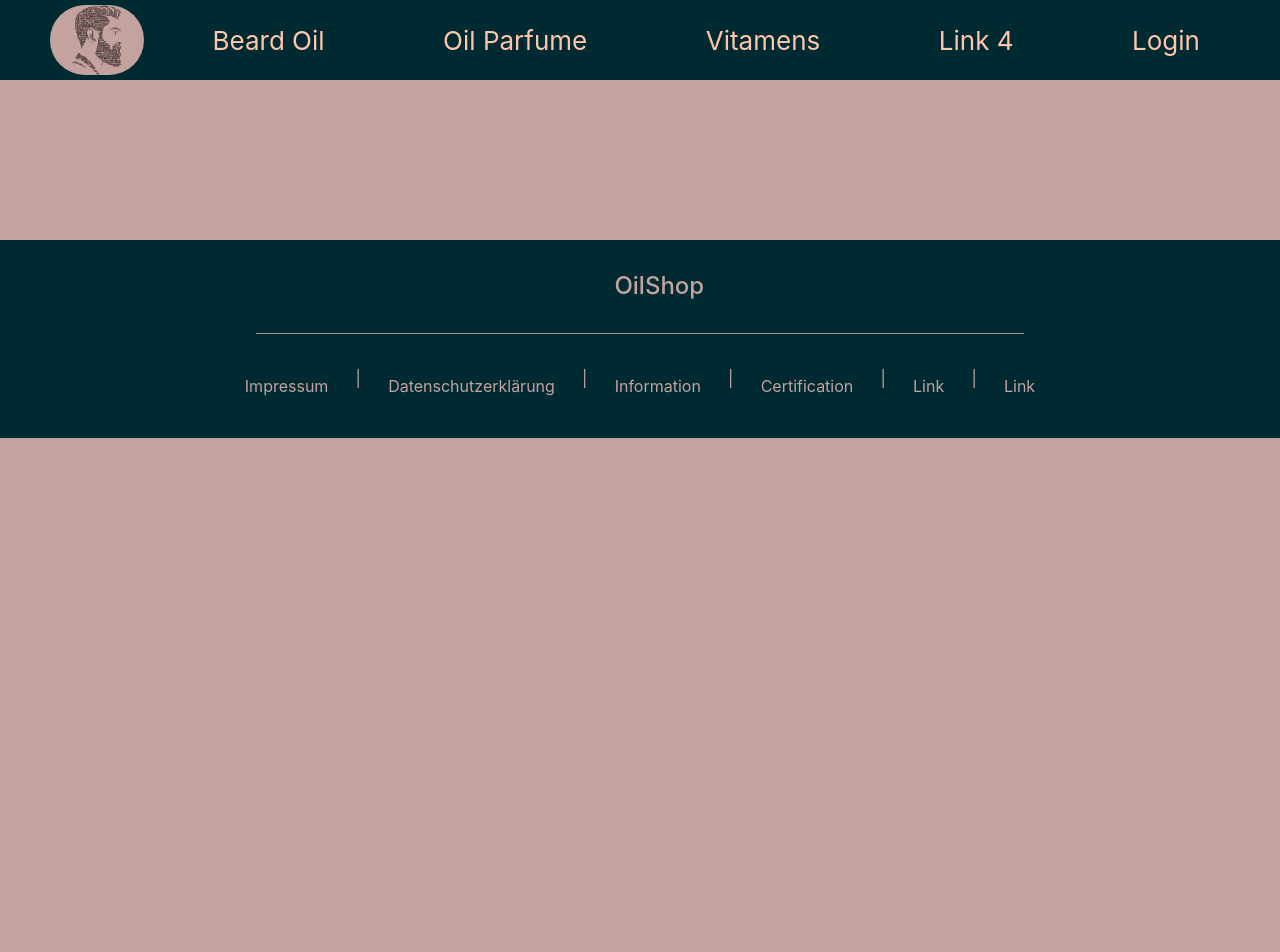
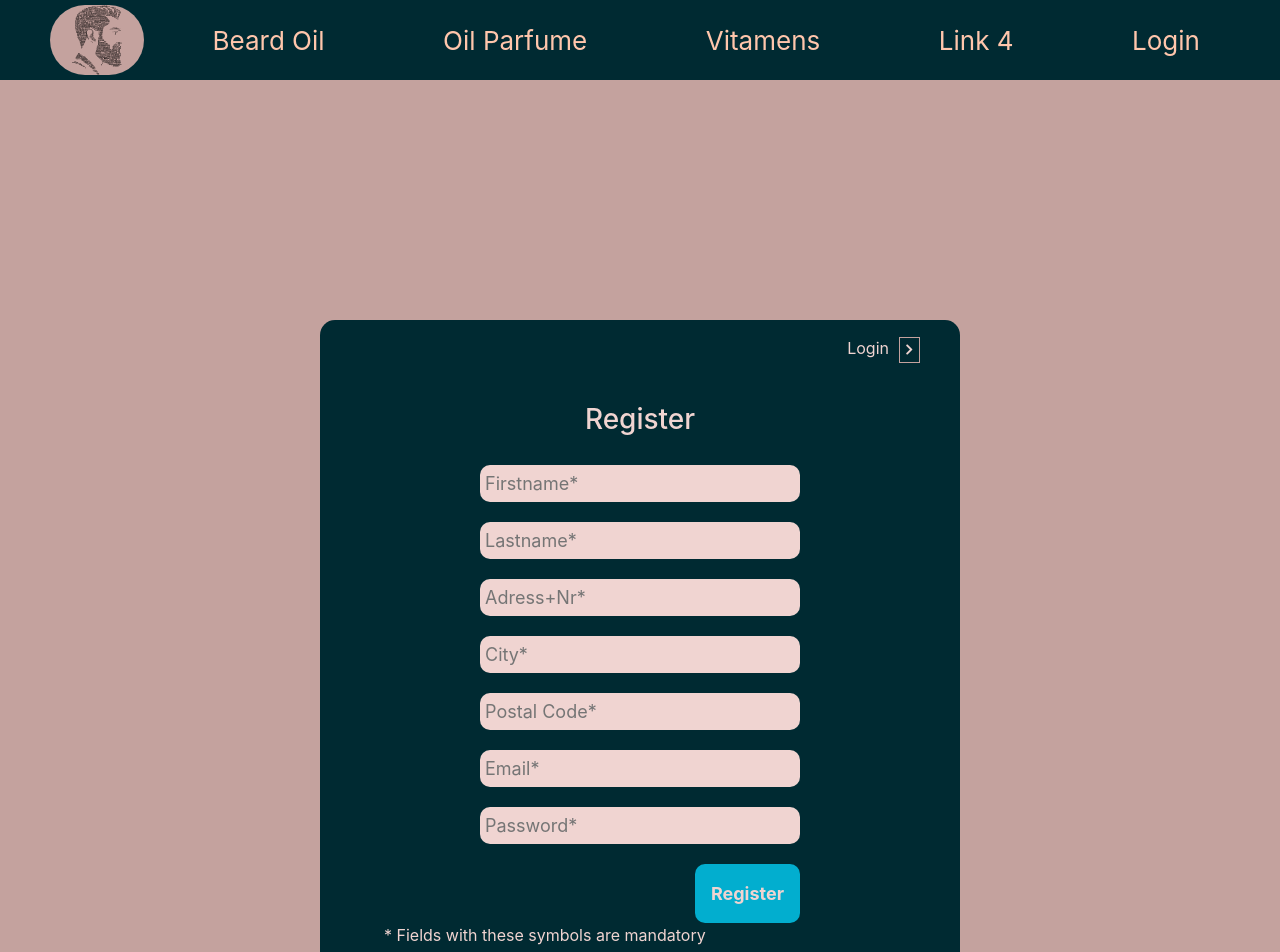
Before and after one commit to karaKaan/oilshop, a React (Create React App) app: page /register in a window 1280 px wide. Shown: the top 952 px of the page. Before the commit the page ends 800 px from the top, so only its background shows below. Built offline with nearby package versions, Linux system fonts and the light colour scheme.

Commit message:
created the register Page

```diff
--- a/src/base/_colors.scss
+++ b/src/base/_colors.scss
@@ -13,3 +13,13 @@ $success: #02aecf;
     color: $inputColor;
     background-color: $success;
 }
+
+@mixin inputField {
+    font-size: 18px;
+    width: 100%;
+    background-color: $inputColor;
+    color: $navFooter;
+    border-radius: 10px;
+    padding: 5px;
+    margin-bottom: 20px;
+}
--- a/src/components/app/App.jsx
+++ b/src/components/app/App.jsx
@@ -1,5 +1,7 @@
 import React, {  } from 'react'
 import { BrowserRouter as Router, Route } from 'react-router-dom'
+
+import Register from '../../register/Register'
 import Footer from '../footer/Footer'
 import Login from '../login/Login'
 import Navbar from '../navbar/Navbar'
@@ -11,6 +13,7 @@ export default function App() {
         <Router>
             <Navbar/>
             <Route path='/login' component={Login}/>
+            <Route path='/register' component={Register}/>
             <Footer/>
         </Router>
     )
--- a/src/components/login/Login.scss
+++ b/src/components/login/Login.scss
@@ -1,14 +1,12 @@
 @import  '../../base/colors';
 .formWrapper{
     // display: flex;
+    // flex-direction: column;
     // justify-content: center;
     align-items: center;
     margin: 5% auto 0 auto;
 }
 
-.formWrapper>input:nth-child(1){
-    margin-bottom: 20px;
-}
 
 .formWrapper>input{
     font-size: 18px;
@@ -17,6 +15,12 @@
     color: $navFooter;
     border-radius: 10px;
     padding: 5px;
+    margin-bottom: 20px;
+}
+.input{
+    // display: flex;
+    flex-direction: column;
+    flex: 1;
 }
 
 .formWrapper>input::placeholder{
@@ -35,8 +39,8 @@
     flex-direction: column;
     background-color: $navFooter;
     width: 50%;
-    height: 600px;
     margin: 15rem auto 20rem auto;
+    padding-bottom: 50px;
     border-radius: 15px;
 }
 
--- /dev/null
+++ b/src/register/Register.jsx
@@ -0,0 +1,26 @@
+import React from 'react';
+import { Link } from 'react-router-dom'
+
+import './Register.scss';
+
+export default function Register() {
+    return(
+        <div className="loginWrapper">
+        <Link to="/login"><p className="register">Login <i className="fas fa-chevron-right" /></p></Link>
+
+        <h3 className="loginTitle">Register</h3>
+
+    <form className="registerFormWrapper" action="" >
+        <input className="input" type="text" placeholder="Firstname*"/>
+        <input className="input" type="text" placeholder="Lastname*"/>
+        <input className="input" type="text" placeholder="Adress+Nr*"/>
+        <input className="input" type="text" placeholder="City*"/>
+        <input className="input" type="text" placeholder="Postal Code*"/>
+        <input className="input" type="text" placeholder="Email*"/>
+        <input className="input" type="text" placeholder="Password*"/>
+    </form>
+        <button className="successBtn">Register</button>
+        <p>* Fields with these symbols are mandatory</p>
+</div>
+    )
+};
--- /dev/null
+++ b/src/register/Register.scss
@@ -0,0 +1,27 @@
+@import '../base/colors';
+
+
+.registerFormWrapper{
+    display: flex;
+    flex-direction: column;
+    justify-content: space-between;
+    width: 50%;
+    margin: 20px auto 0 auto;
+}
+
+
+.registerFormWrapper>input{
+    @include inputField;
+
+}
+
+.successBtn{
+    @include successBtn;
+    margin-left: auto;
+    margin-right: 25%;
+}
+
+.loginWrapper>p{
+    color: $inputColor;
+    margin-left: 10%;
+}
```
